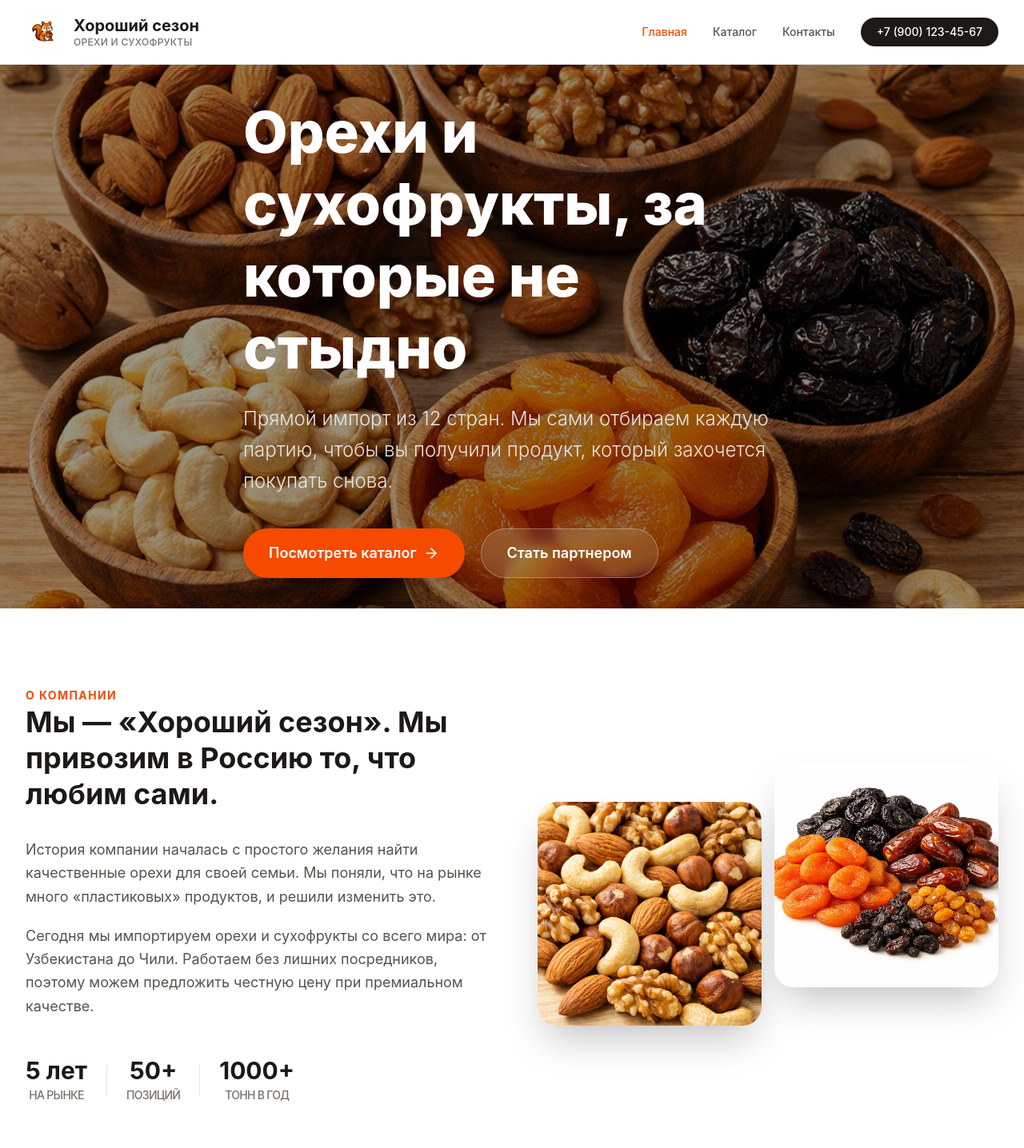
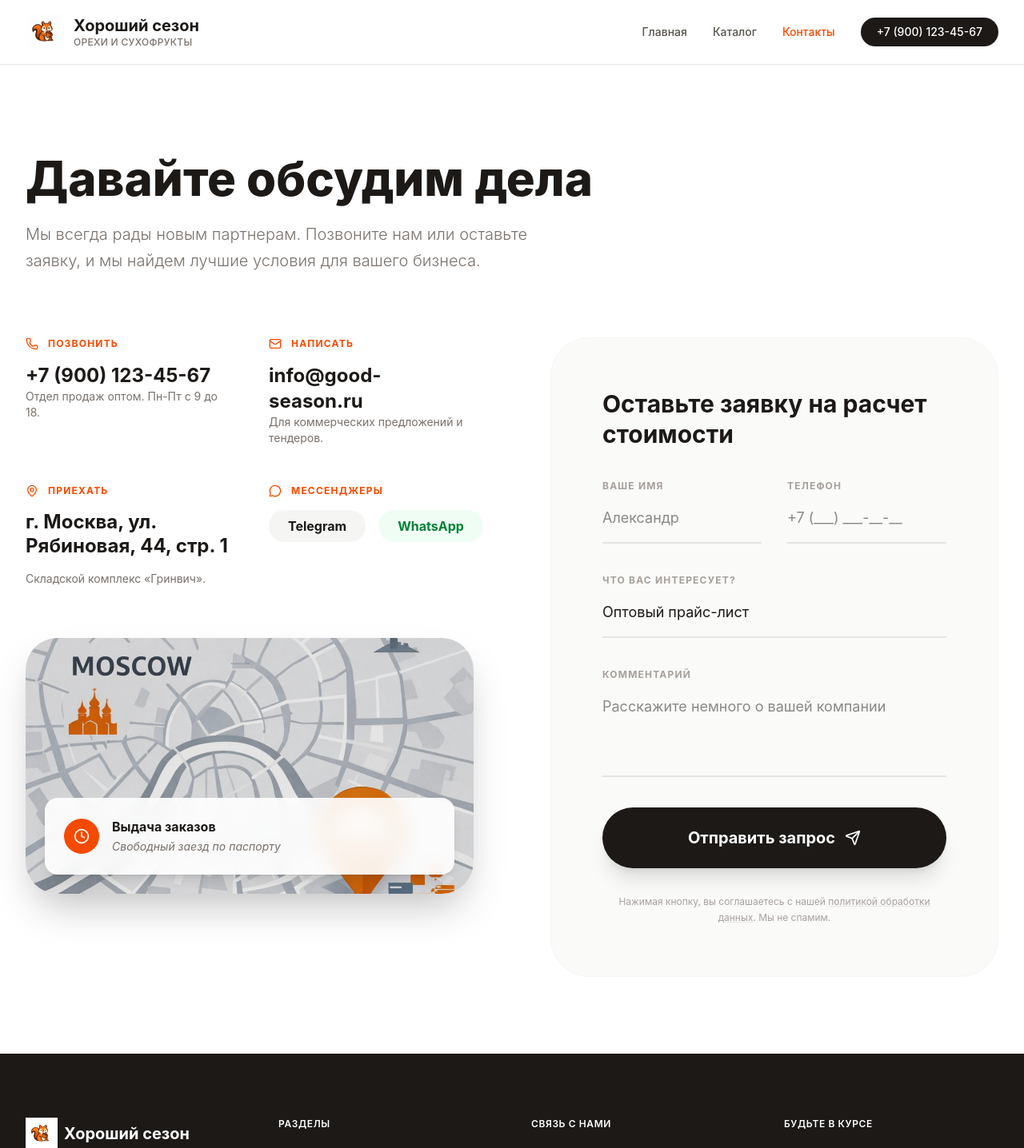
Before and after one commit to Hodting-demo/sofiasite, a React (Vite) app: page /#/contacts in a window 1280 px wide. Before the commit this address led to /#/. Shown: the top 1436 px of the page at 80% size. Built offline with nearby package versions, Linux system fonts and the light colour scheme.

Commit message:
Install dependencies and build

```diff
--- a/src/App.tsx
+++ b/src/App.tsx
@@ -1,4 +1,4 @@
-import { BrowserRouter as Router, Routes, Route } from 'react-router-dom';
+import { HashRouter as Router, Routes, Route, useLocation } from 'react-router-dom';
 import Header from './components/Header';
 import Footer from './components/Footer';
 import Home from './pages/Home';
--- a/src/pages/Catalog.tsx
+++ b/src/pages/Catalog.tsx
@@ -114,7 +114,7 @@ const Catalog = () => {
         {/* Catalog Banner */}
         <div className="mt-24 p-12 bg-stone-900 rounded-[3rem] text-center text-white relative overflow-hidden group">
           <div className="absolute inset-0 opacity-10 group-hover:opacity-20 transition-opacity">
-            <img src="/hero.jpg" alt="Background" className="w-full h-full object-cover" />
+            <img src="./hero.jpg" alt="Background" className="w-full h-full object-cover" />
           </div>
           <div className="relative z-10">
             <h2 className="text-3xl font-bold mb-6">Нужен полный прайс-лист?</h2>
--- a/src/pages/Contacts.tsx
+++ b/src/pages/Contacts.tsx
@@ -71,7 +71,7 @@ const Contacts = () => {
             {/* Warehouse Map (Placeholder) */}
             <div className="relative group rounded-[2.5rem] overflow-hidden shadow-2xl">
               <img
-                src="/map-placeholder.jpg"
+                src="./map-placeholder.jpg"
                 alt="Our location"
                 className="w-full h-80 object-cover group-hover:scale-105 transition-transform duration-700"
               />
--- a/src/pages/Home.tsx
+++ b/src/pages/Home.tsx
@@ -9,7 +9,7 @@ const Home = () => {
       <section className="relative h-[85vh] flex items-center">
         <div className="absolute inset-0 z-0">
           <img
-            src="/hero.jpg"
+            src="./hero.jpg"
             alt="Hero background"
             className="w-full h-full object-cover filter brightness-[0.6]"
           />
@@ -82,8 +82,8 @@ const Home = () => {
             </div>
 
             <div className="grid grid-cols-2 gap-4">
-              <img src="/nuts-mix.jpg" alt="Nuts" className="rounded-3xl shadow-2xl mt-12 hover:scale-[1.02] transition-transform duration-500" />
-              <img src="/dried-fruits.jpg" alt="Dried fruits" className="rounded-3xl shadow-2xl hover:scale-[1.02] transition-transform duration-500" />
+              <img src="./nuts-mix.jpg" alt="Nuts" className="rounded-3xl shadow-2xl mt-12 hover:scale-[1.02] transition-transform duration-500" />
+              <img src="./dried-fruits.jpg" alt="Dried fruits" className="rounded-3xl shadow-2xl hover:scale-[1.02] transition-transform duration-500" />
             </div>
           </div>
         </div>
--- a/vite.config.ts
+++ b/vite.config.ts
@@ -9,7 +9,7 @@ const __filename = fileURLToPath(import.meta.url);
 const __dirname = path.dirname(__filename);
 
 export default defineConfig({
-  base: '/sofiasite/', // <-- Добавьте запятую здесь!
+  base: '/sofiasite/',
   plugins: [react(), tailwindcss(), viteSingleFile()],
   resolve: {
     alias: {
```
Also changed, not shown: 6 other files (tests, documents, lock files or other folders).
